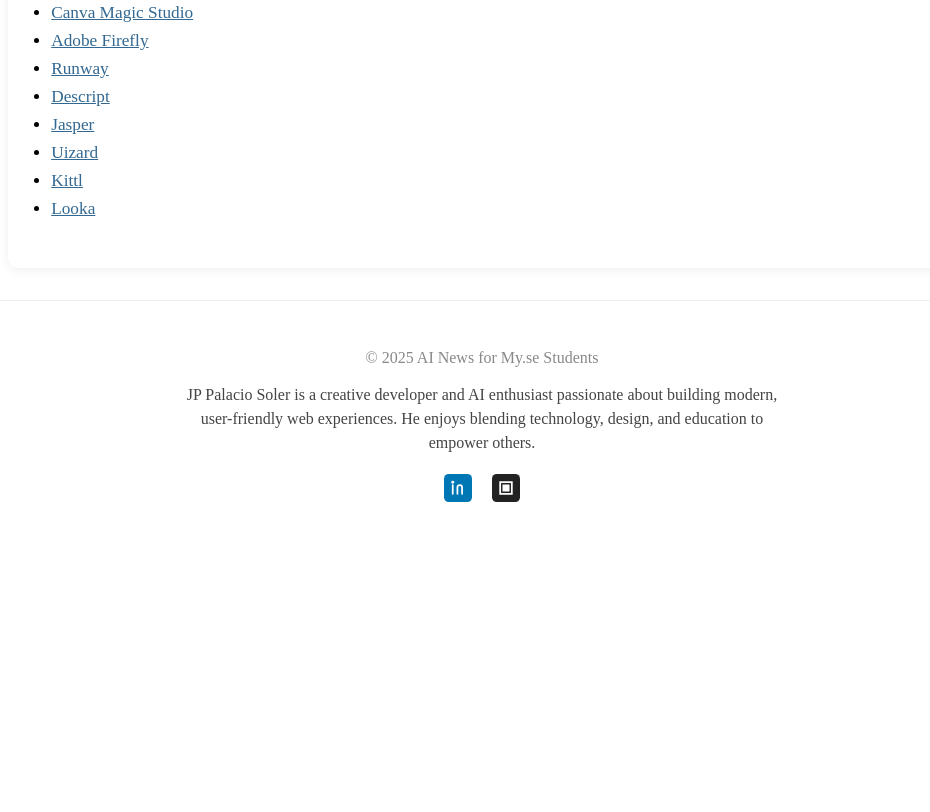
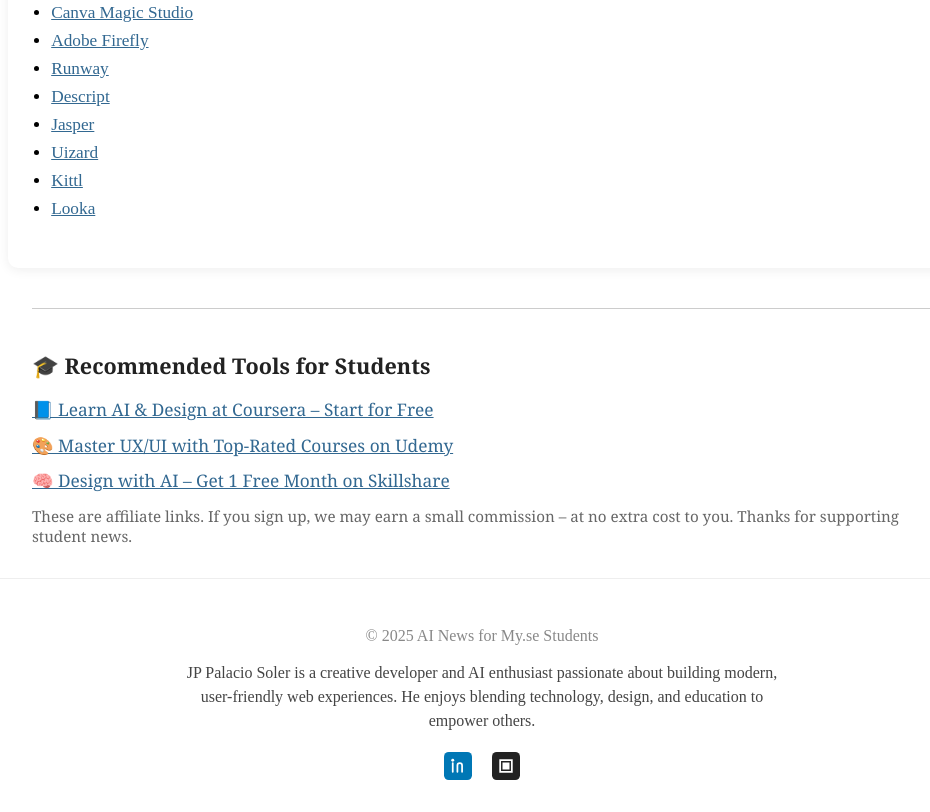
Before and after one commit to JuampaPS/blog, a plain HTML site: page ai-tools.html in a window 1280 px wide. Shown: the part 1171-1983 px from the top of the page, without its empty margins (158-1088 px from the left). Before the commit the page ends 1705 px from the top, so only its background shows below. Drawn offline with Linux system fonts and the light colour scheme.

Commit message:
chore: update navigation to use clean URLs (no .html) for Vercel

```diff
--- a/ai-tools.html
+++ b/ai-tools.html
@@ -22,11 +22,11 @@
       </div>
       <div class="header-title">AI News to<br class="mobile-break">My.se students</div>
       <nav>
-        <a href="index.html">Home</a>
-        <a href="news.html">News</a>
-        <a href="gallery.html">Gallery</a>
-        <a href="ai-tools.html" class="active">AI Tools</a>
-        <a href="about.html">About</a>
+        <a href="/">Home</a>
+        <a href="/news">News</a>
+        <a href="/gallery">Gallery</a>
+        <a href="/ai-tools" class="active">AI Tools</a>
+        <a href="/about">About</a>
       </nav>
       <div class="header-actions">
         <button class="subscribe-btn">Subscribe</button>
@@ -124,6 +124,29 @@
         <li><a href="https://looka.com/" target="_blank">Looka</a></li>
       </ul>
     </section>
+    <section class="recommended-tools-section">
+      <h2 class="recommended-tools-title">🎓 Recommended Tools for Students</h2>
+      <ul class="recommended-tools-list">
+        <li>
+          <a href="https://track.adtraction.com/t/cp12345?url=https://www.coursera.org" target="_blank">
+            📘 Learn AI & Design at Coursera – Start for Free
+          </a>
+        </li>
+        <li>
+          <a href="https://track.adtraction.com/t/cp67890?url=https://www.udemy.com" target="_blank">
+            🎨 Master UX/UI with Top-Rated Courses on Udemy
+          </a>
+        </li>
+        <li>
+          <a href="https://track.adtraction.com/t/cp54321?url=https://www.skillshare.com" target="_blank">
+            🧠 Design with AI – Get 1 Free Month on Skillshare
+          </a>
+        </li>
+      </ul>
+      <p class="recommended-tools-note">
+        These are affiliate links. If you sign up, we may earn a small commission – at no extra cost to you. Thanks for supporting student news.
+      </p>
+    </section>
   </main>
   <footer>
     <p>© 2025 AI News for My.se Students</p>
--- a/src/styles/main.css
+++ b/src/styles/main.css
@@ -669,13 +669,20 @@
   margin-top: 0.5rem;
 }
 .gap-news-img {
-  display: block;
-  width: 100%;
+  width: 260px;
   max-width: 320px;
   height: auto;
   object-fit: cover;
   border-radius: 8px;
   margin: 0 auto 1rem auto;
+  display: block;
+}
+@media (max-width: 700px) {
+  .gap-news-img {
+    max-width: 200px;
+    width: 200px;
+    height: auto;
+  }
 }
 @media (max-width: 900px) {
   .hero-gap {
@@ -876,3 +883,43 @@
     margin: 0 auto;
   }
 }
+.recommended-tools-section {
+  border-top: 1px solid #ccc;
+  margin-top: 2.5rem;
+  padding-top: 1.5rem;
+  max-width: 900px;
+  margin-left: auto;
+  margin-right: auto;
+}
+.recommended-tools-title {
+  font-family: 'Georgia', serif;
+  font-size: 1.35rem;
+  margin-bottom: 1rem;
+  color: #222;
+}
+.recommended-tools-list {
+  list-style: none;
+  padding: 0;
+  font-family: 'Georgia', serif;
+  line-height: 1.6;
+  margin-bottom: 0.7rem;
+}
+.recommended-tools-list li {
+  margin-bottom: 0.5rem;
+}
+.recommended-tools-list a {
+  color: #326891;
+  text-decoration: underline;
+  font-size: 1.08rem;
+  transition: color 0.2s;
+}
+.recommended-tools-list a:hover {
+  color: #174366;
+  text-decoration: underline wavy;
+}
+.recommended-tools-note {
+  font-size: 0.95rem;
+  color: #666;
+  margin-top: 0.7rem;
+  font-family: 'Georgia', serif;
+}
```
Also changed, not shown: about.html (+5 -5 lines), gallery.html (+28 -5 lines), index.html (+5 -5 lines), news.html (+28 -5 lines).
